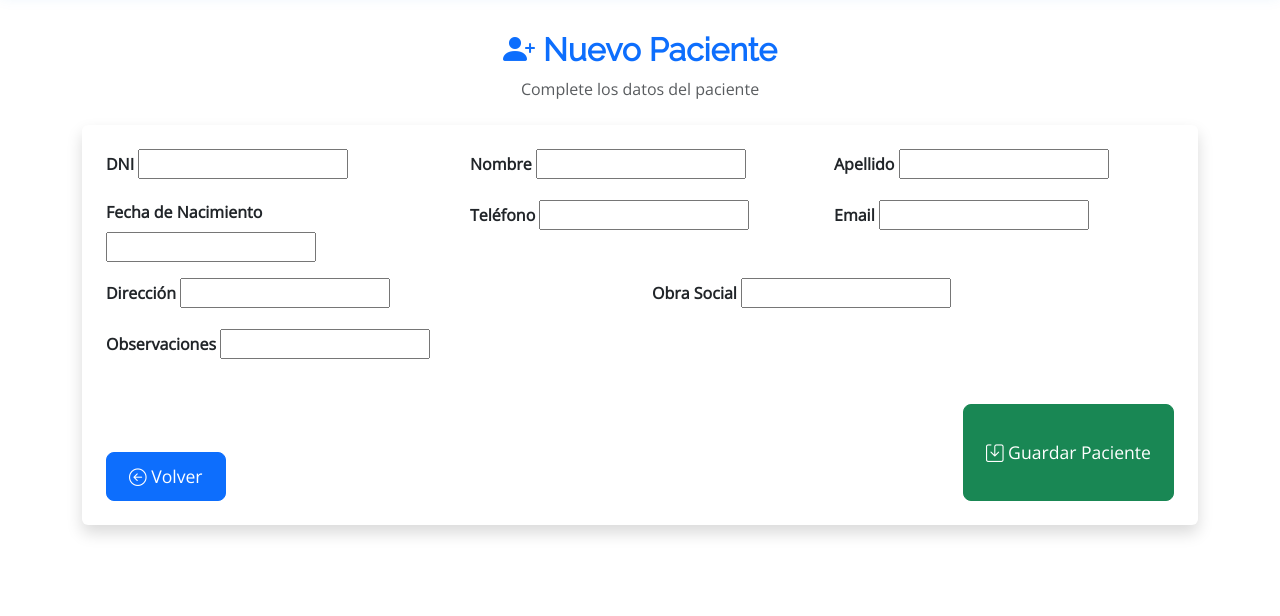
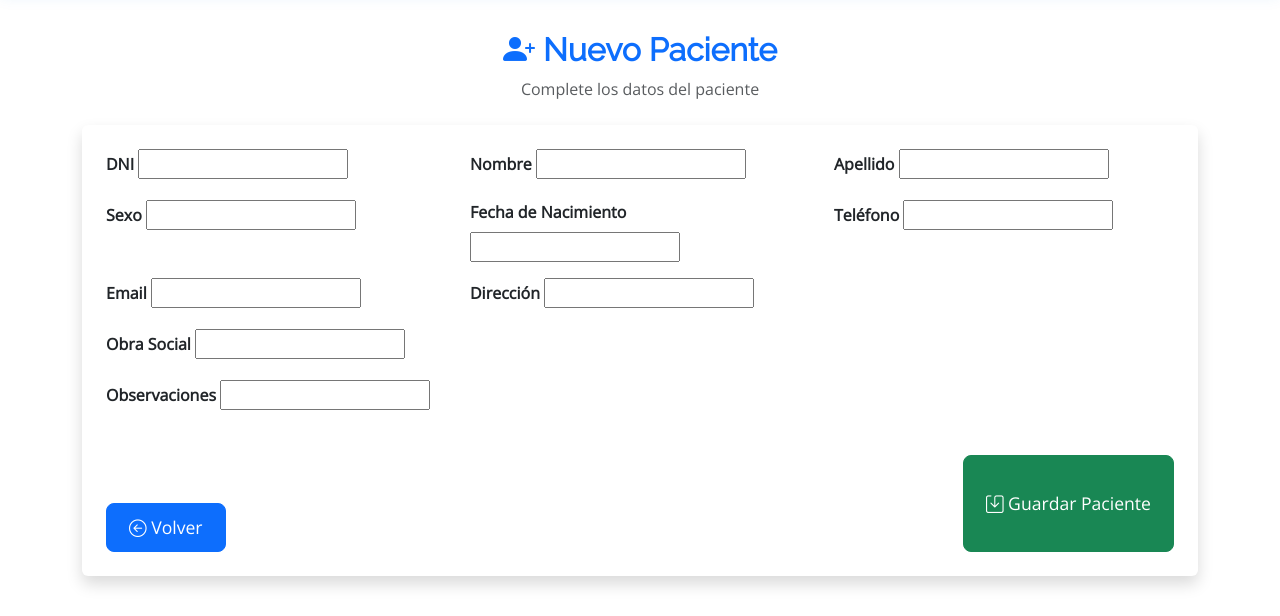
Before and after one commit to Santoni07/SanMartinConsultorio, a Django app: template paciente/templates/paciente/paciente_form.html in a window 1280 px wide. Shown: the part 151-767 px from the top of the page. Run offline with Django 5.2, Linux system fonts and the light colour scheme; the template is opened without the code that fills it, so the values that code supplies are empty, except form fields; tables that the repository leaves empty hold one stand-in row (values such as "Sample post"); form fields are guessed from the names that the template uses.

Commit message:
(feat)cambios en el form de paciente

```diff
--- a/paciente/forms.py
+++ b/paciente/forms.py
@@ -12,6 +12,7 @@ class PacienteForm(forms.ModelForm):
             'apellido',
             'fecha_nacimiento',
             'telefono',
+            'sexo',
             'email',
             'direccion',
             'observaciones',
@@ -26,6 +27,9 @@ class PacienteForm(forms.ModelForm):
                 'class': 'form-control',
                 'type': 'date'
             }),
+             'sexo': forms.Select(attrs={
+        'class': 'form-select'
+    }),
             'telefono': forms.TextInput(attrs={'class': 'form-control'}),
             'email': forms.EmailInput(attrs={'class': 'form-control'}),
             'direccion': forms.TextInput(attrs={'class': 'form-control'}),
--- a/paciente/templates/paciente/paciente_form.html
+++ b/paciente/templates/paciente/paciente_form.html
@@ -46,7 +46,13 @@
                         <label class="form-label fw-bold">Apellido</label>
                         {{ form.apellido }}
                     </div>
-
+                     <!-- Sexo -->
+                    <div class="col-md-4 mb-3">
+                        <label class="form-label fw-bold">
+                            {{ form.sexo.label }}
+                        </label>
+                        {{ form.sexo }}
+                    </div>
                     <!-- Fecha nacimiento -->
                     <div class="col-md-4 mb-3">
                         <label class="form-label fw-bold">Fecha de Nacimiento</label>
```
